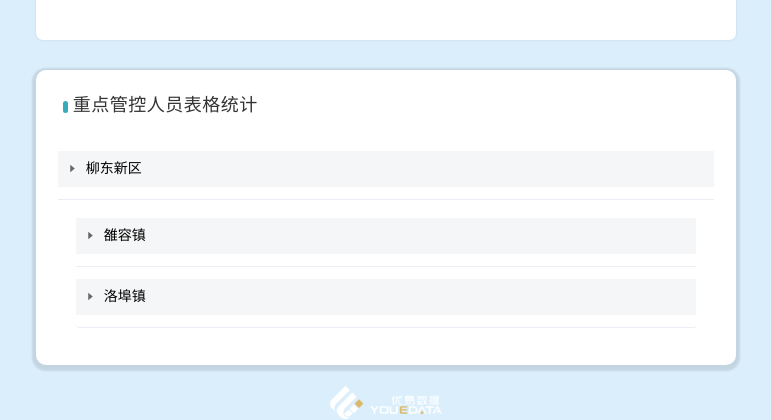
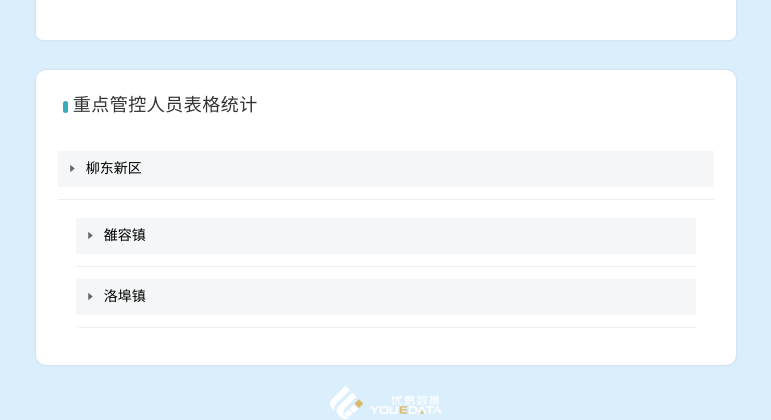
Before and after one commit to Xanadu-zxl/Liuzhou-outbreak-visualization, a Vue app: page /#/ in a window 1280 px wide. Shown: the part 763-1183 px from the top of the page, without its empty margins (254-1025 px from the left). Built offline with nearby package versions, Linux system fonts and the light colour scheme; what vue-touch would draw is missing.

Commit message:
table  阴影修改

```diff
--- a/src/pages/home/components/Table.vue
+++ b/src/pages/home/components/Table.vue
@@ -217,7 +217,7 @@
   border-radius: 0.5rem;
   margin-bottom: 1rem;
   padding: 0rem 1.0625rem 1.875rem;
-  box-shadow: 0px 2px 2px 4px rgba(0, 0, 0, 0.1);
+  box-shadow: 0 0 0.15rem rgba(0, 0, 0, 0.1);
 
   .table-header {
     padding: 1.25rem 0px 1rem;
```
